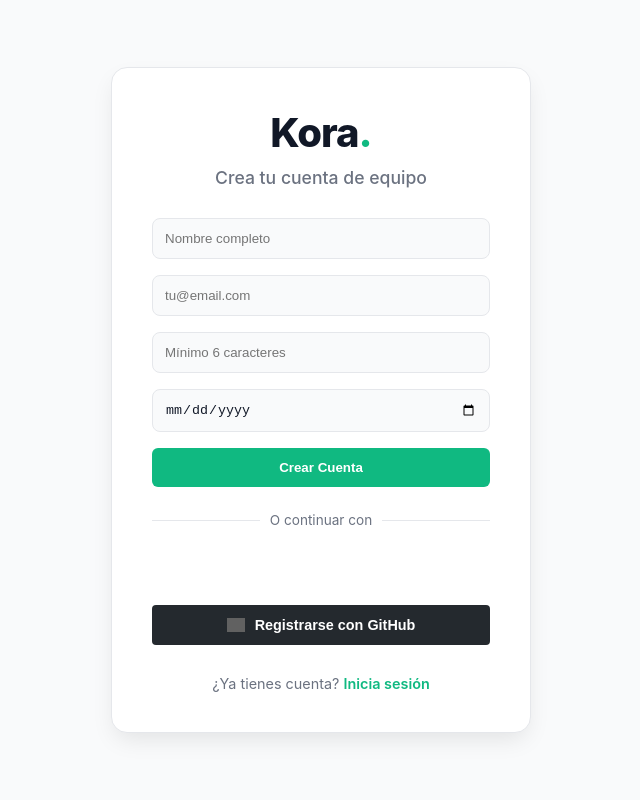
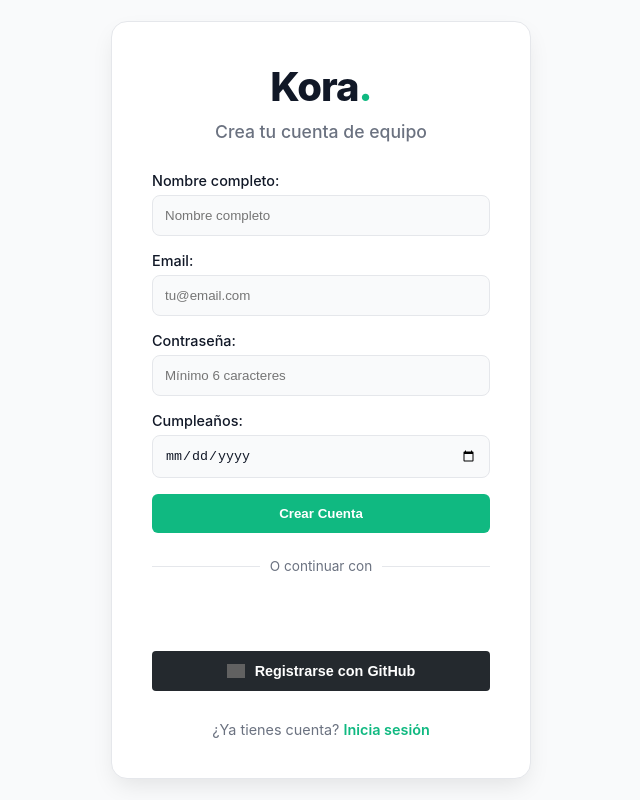
Before and after one commit to enriquecuesta03/gestion-tareas-calendario, a React (Vite) app in the folder frontend/: page /registro in a window 1280 px wide. Shown: the whole page, without its empty margins (319-959 px from the left). Built offline with nearby package versions, Linux system fonts and the light colour scheme; no server answers; grey boxes are pictures that could not be loaded.

Commit message:
Añadidas etiquetas (labels) a los formularios de Login y Registro

```diff
--- a/frontend/src/views/Login.jsx
+++ b/frontend/src/views/Login.jsx
@@ -101,8 +101,14 @@
 
           {/* Formulario clásico de correo y contraseña */}
           <form onSubmit={manejarLogin} style={{ display: 'flex', flexDirection: 'column', gap: '16px' }}>
-              <input type="email" required placeholder="tu@email.com" value={email} onChange={(e) => setEmail(e.target.value)} style={{ width: '100%', padding: '12px', borderRadius: '8px', border: '1px solid var(--border-color)', backgroundColor: 'var(--bg-body)', color: 'var(--text-main)', boxSizing: 'border-box' }} />
-              <input type="password" required placeholder="••••••••" value={password} onChange={(e) => setPassword(e.target.value)} style={{ width: '100%', padding: '12px', borderRadius: '8px', border: '1px solid var(--border-color)', backgroundColor: 'var(--bg-body)', color: 'var(--text-main)', boxSizing: 'border-box' }} />
+              <div style={{ display: 'flex', flexDirection: 'column', gap: '6px', textAlign: 'left' }}>
+                  <label style={{ fontSize: '0.9rem', color: 'var(--text-main)', fontWeight: '500' }}>Email:</label>
+                  <input type="email" required placeholder="tu@email.com" value={email} onChange={(e) => setEmail(e.target.value)} style={{ width: '100%', padding: '12px', borderRadius: '8px', border: '1px solid var(--border-color)', backgroundColor: 'var(--bg-body)', color: 'var(--text-main)', boxSizing: 'border-box' }} />
+              </div>
+              <div style={{ display: 'flex', flexDirection: 'column', gap: '6px', textAlign: 'left' }}>
+                  <label style={{ fontSize: '0.9rem', color: 'var(--text-main)', fontWeight: '500' }}>Contraseña:</label>
+                  <input type="password" required placeholder="••••••••" value={password} onChange={(e) => setPassword(e.target.value)} style={{ width: '100%', padding: '12px', borderRadius: '8px', border: '1px solid var(--border-color)', backgroundColor: 'var(--bg-body)', color: 'var(--text-main)', boxSizing: 'border-box' }} />
+              </div>
               <button type="submit" className="btn-add" style={{ width: '100%', padding: '12px', boxSizing: 'border-box' }}>Entrar</button>
           </form>
 
--- a/frontend/src/views/Registro.jsx
+++ b/frontend/src/views/Registro.jsx
@@ -117,7 +117,10 @@
                   <h2 style={{ textAlign: 'center', color: 'var(--text-main)', fontSize: '1.2rem', fontWeight: '600', marginBottom: '10px' }}>Completa tu perfil</h2>
                   <p style={{ textAlign: 'center', fontSize: '0.85rem', color: 'var(--text-muted)', marginBottom: '25px' }}>Hola <strong>{oauthNombreTemp}</strong>, ya casi estamos.</p>
                   <form onSubmit={manejarRegistroOauthCompletado} style={{ display: 'flex', flexDirection: 'column', gap: '16px' }}>
-                      <input type="date" required value={authFechaNac} onChange={(e) => setAuthFechaNac(e.target.value)} style={{ width: '100%', padding: '12px', borderRadius: '8px', border: '1px solid var(--border-color)', backgroundColor: 'var(--bg-body)', color: 'var(--text-main)', boxSizing: 'border-box' }} />
+                      <div style={{ display: 'flex', flexDirection: 'column', gap: '6px', textAlign: 'left' }}>
+                          <label style={{ fontSize: '0.9rem', color: 'var(--text-main)', fontWeight: '500' }}>Cumpleaños:</label>
+                          <input type="date" required value={authFechaNac} onChange={(e) => setAuthFechaNac(e.target.value)} style={{ width: '100%', padding: '12px', borderRadius: '8px', border: '1px solid var(--border-color)', backgroundColor: 'var(--bg-body)', color: 'var(--text-main)', boxSizing: 'border-box' }} />
+                      </div>
                       <button type="submit" className="btn-add" style={{ width: '100%', padding: '12px', boxSizing: 'border-box' }}>Finalizar Registro</button>
                   </form>
               </>
@@ -126,10 +129,22 @@
               <>
                   <h2 style={{ textAlign: 'center', color: 'var(--text-muted)', fontSize: '1.1rem', fontWeight: '500', marginBottom: '30px', marginTop: 0 }}>Crea tu cuenta de equipo</h2>
                   <form onSubmit={manejarRegistro} style={{ display: 'flex', flexDirection: 'column', gap: '16px' }}>
-                      <input type="text" required placeholder="Nombre completo" value={nombre} onChange={(e) => setNombre(e.target.value)} style={{ width: '100%', padding: '12px', borderRadius: '8px', border: '1px solid var(--border-color)', backgroundColor: 'var(--bg-body)', color: 'var(--text-main)', boxSizing: 'border-box' }} />
-                      <input type="email" required placeholder="tu@email.com" value={email} onChange={(e) => setEmail(e.target.value)} style={{ width: '100%', padding: '12px', borderRadius: '8px', border: '1px solid var(--border-color)', backgroundColor: 'var(--bg-body)', color: 'var(--text-main)', boxSizing: 'border-box' }} />
-                      <input type="password" required placeholder="Mínimo 6 caracteres" value={password} onChange={(e) => setPassword(e.target.value)} style={{ width: '100%', padding: '12px', borderRadius: '8px', border: '1px solid var(--border-color)', backgroundColor: 'var(--bg-body)', color: 'var(--text-main)', boxSizing: 'border-box' }} />
-                      <input type="date" required value={fechaNacimiento} onChange={(e) => setFechaNacimiento(e.target.value)} style={{ width: '100%', padding: '12px', borderRadius: '8px', border: '1px solid var(--border-color)', backgroundColor: 'var(--bg-body)', color: 'var(--text-main)', boxSizing: 'border-box' }} />
+                      <div style={{ display: 'flex', flexDirection: 'column', gap: '6px', textAlign: 'left' }}>
+                          <label style={{ fontSize: '0.9rem', color: 'var(--text-main)', fontWeight: '500' }}>Nombre completo:</label>
+                          <input type="text" required placeholder="Nombre completo" value={nombre} onChange={(e) => setNombre(e.target.value)} style={{ width: '100%', padding: '12px', borderRadius: '8px', border: '1px solid var(--border-color)', backgroundColor: 'var(--bg-body)', color: 'var(--text-main)', boxSizing: 'border-box' }} />
+                      </div>
+                      <div style={{ display: 'flex', flexDirection: 'column', gap: '6px', textAlign: 'left' }}>
+                          <label style={{ fontSize: '0.9rem', color: 'var(--text-main)', fontWeight: '500' }}>Email:</label>
+                          <input type="email" required placeholder="tu@email.com" value={email} onChange={(e) => setEmail(e.target.value)} style={{ width: '100%', padding: '12px', borderRadius: '8px', border: '1px solid var(--border-color)', backgroundColor: 'var(--bg-body)', color: 'var(--text-main)', boxSizing: 'border-box' }} />
+                      </div>
+                      <div style={{ display: 'flex', flexDirection: 'column', gap: '6px', textAlign: 'left' }}>
+                          <label style={{ fontSize: '0.9rem', color: 'var(--text-main)', fontWeight: '500' }}>Contraseña:</label>
+                          <input type="password" required placeholder="Mínimo 6 caracteres" value={password} onChange={(e) => setPassword(e.target.value)} style={{ width: '100%', padding: '12px', borderRadius: '8px', border: '1px solid var(--border-color)', backgroundColor: 'var(--bg-body)', color: 'var(--text-main)', boxSizing: 'border-box' }} />
+                      </div>
+                      <div style={{ display: 'flex', flexDirection: 'column', gap: '6px', textAlign: 'left' }}>
+                          <label style={{ fontSize: '0.9rem', color: 'var(--text-main)', fontWeight: '500' }}>Cumpleaños:</label>
+                          <input type="date" required value={fechaNacimiento} onChange={(e) => setFechaNacimiento(e.target.value)} style={{ width: '100%', padding: '12px', borderRadius: '8px', border: '1px solid var(--border-color)', backgroundColor: 'var(--bg-body)', color: 'var(--text-main)', boxSizing: 'border-box' }} />
+                      </div>
                       <button type="submit" className="btn-add" style={{ width: '100%', padding: '12px', boxSizing: 'border-box' }}>Crear Cuenta</button>
                   </form>
 
```
